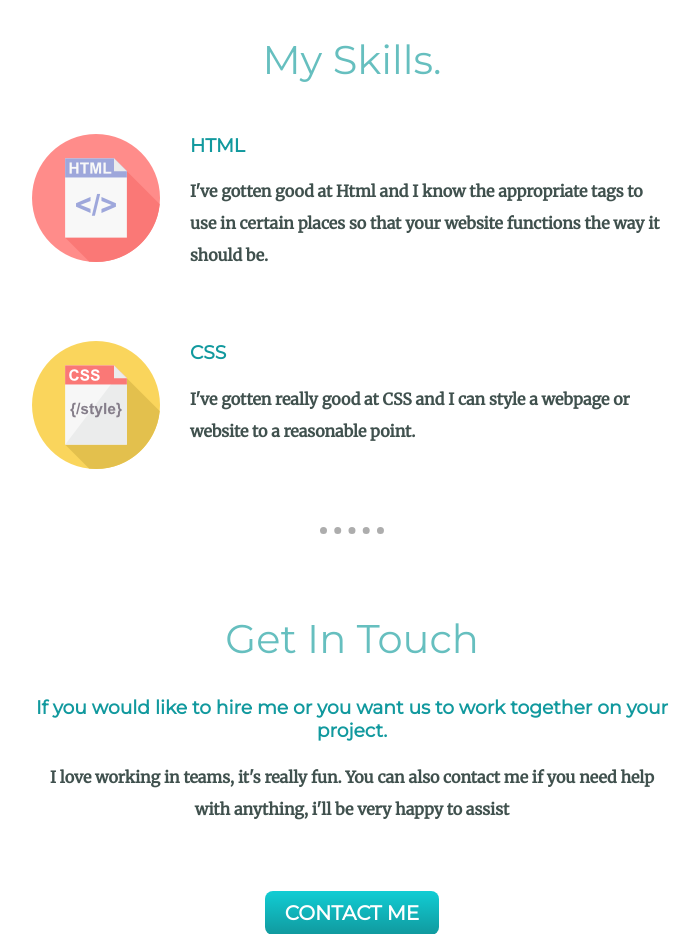
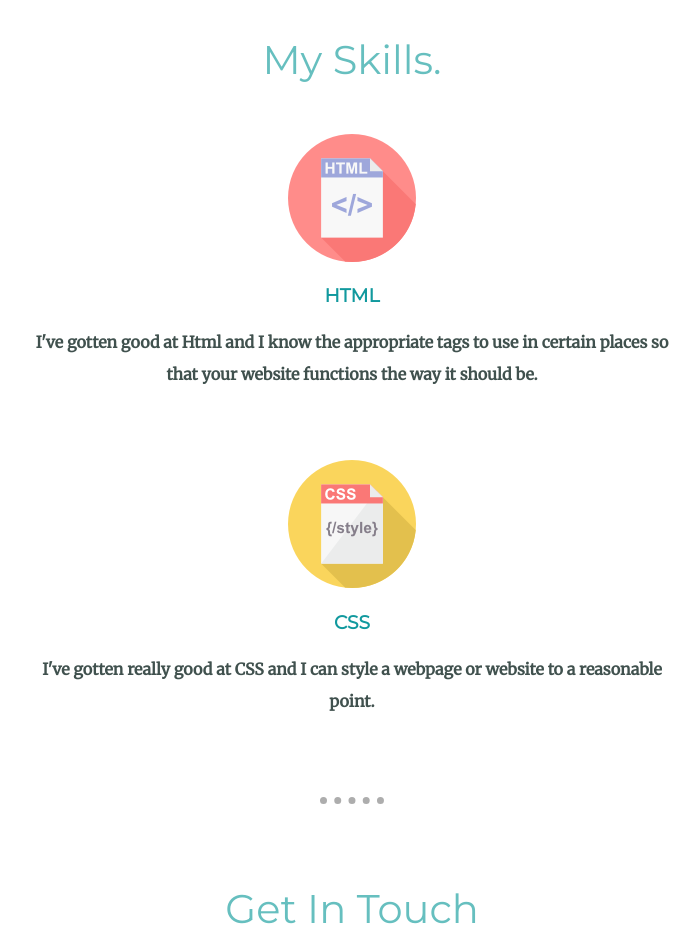
Before and after one commit to Lawrencium360/cv, a plain HTML site: page index.html in a window 1280 px wide. Shown: the part 1200-2134 px from the top of the page, without its empty margins (288-988 px from the left). Drawn offline with Linux system fonts and the light colour scheme.

Commit message:
Update styles.css

```diff
--- a/css/styles.css
+++ b/css/styles.css
@@ -71,25 +71,25 @@ p{
 .skill-row{
     width: 50%;
     margin: 50px auto 70px;
-    text-align: left;
+    text-align: auto;
 }
 
 .html-skill-icon{
-    float: left;
-    margin-right: 30px;
+    /* float: left; */
+    /* margin-right: 30px; */
 }
 
 .html-paragragh{
-    clear: right;
+    /* clear: right; */
 }
 
 .css-skill-icon{
-    float: left;
-    margin-right: 30px;
+    /* float: left; */
+    /* margin-right: 30px; */
 }
 
 .css-paragragh{
-    clear: right;
+    /* clear: right; */
 }
 
 .contact-me{
```
